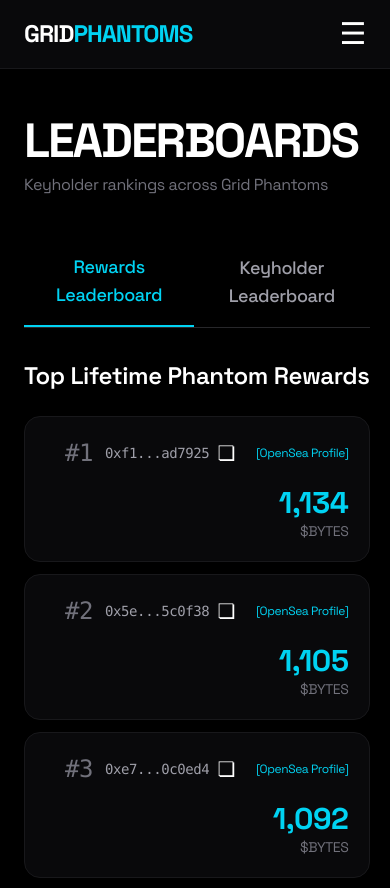
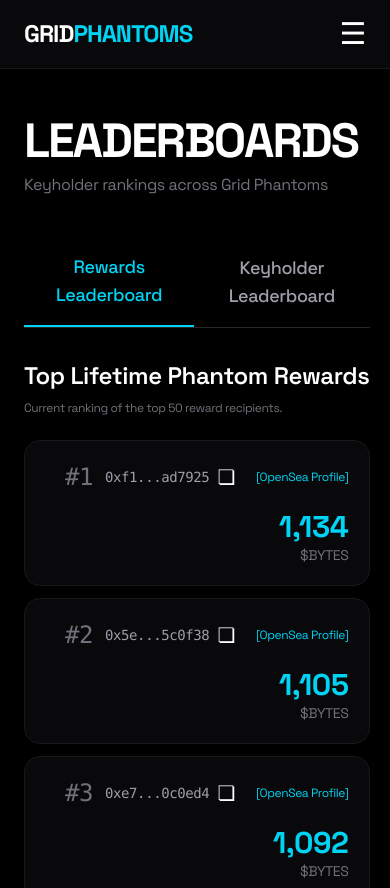
Before and after one commit to GridPhantoms/grid-keys-points, a Next.js app: page /leaderboard in a window 390 px wide. Shown: the top 888 px of the page. Built offline with nearby package versions, Linux system fonts and the light colour scheme.

Commit message:
Restore single-line 'Top Lifetime Phantom Rewards' title on mobile

```diff
--- a/app/leaderboard/page.tsx
+++ b/app/leaderboard/page.tsx
@@ -170,12 +170,16 @@ export default function Leaderboard() {
           </button>
         </div>
 
-        {/* BYTES TAB - single line title on mobile */}
+{/* BYTES TAB */}
 {activeTab === 'bytes' && (
   <div>
-            <h2 className="text-2xl font-semibold mb-6 whitespace-nowrap overflow-hidden text-ellipsis">
+    <h2 className="text-2xl font-semibold mb-2 whitespace-nowrap overflow-hidden text-ellipsis">
       Top Lifetime Phantom Rewards
     </h2>
+    <div className="text-xs text-zinc-500 mb-6">
+      Current ranking of the top 50 reward recipients.
+    </div>
+
     <div className="space-y-3">
       {loadingBytes ? (
         <p className="text-zinc-500">Loading...</p>
```
Lines whose indentation alone changed are shown as unchanged.
